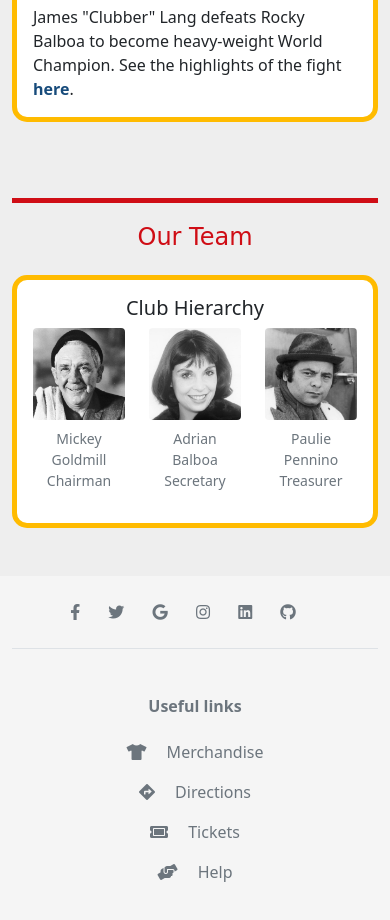
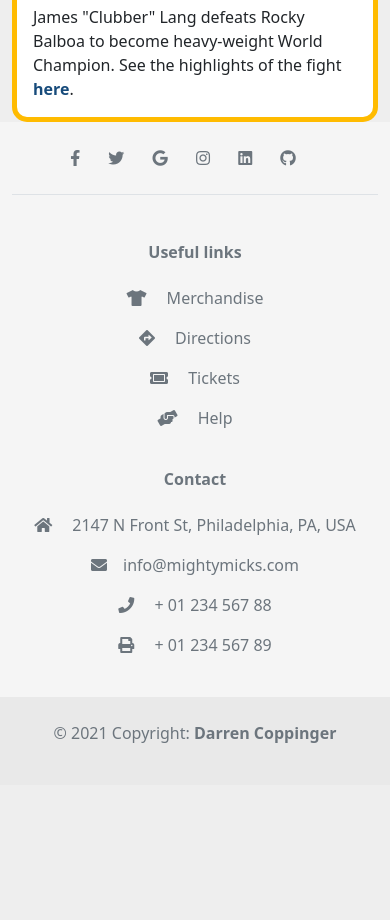
Before and after one commit to DarrenCoppinger/mighty-micks-2, a plain HTML site: page public/index.html in a window 390 px wide. Shown: the part 2292-3212 px from the top of the page. After the commit the page ends 3077 px from the top, so only its background shows below. Drawn offline with nearby package versions, Linux system fonts and the light colour scheme; a web font is replaced by a local one.

Commit message:
add display property restrictions on sm screens to team section

```diff
--- a/public/index.html
+++ b/public/index.html
@@ -148,7 +148,7 @@
   </section>
 
   <!--Staff-->
-  <section id="section-3">
+  <section id="section-3" class="d-none d-sm-block">
     <div  class="container">
       <hr class="section-hr">
       <div class="row justify-content-center">
@@ -159,8 +159,7 @@
           </div>
         </div>
       </div>
-      <div class="row">
-        <!-- Mickey's Profile-->
+      <div class="row ">
         <div class="col-12 mb-5">
           <div class="card card-format">
             <!-- Chairman-->
```
Also changed, not shown: 1 other file.
